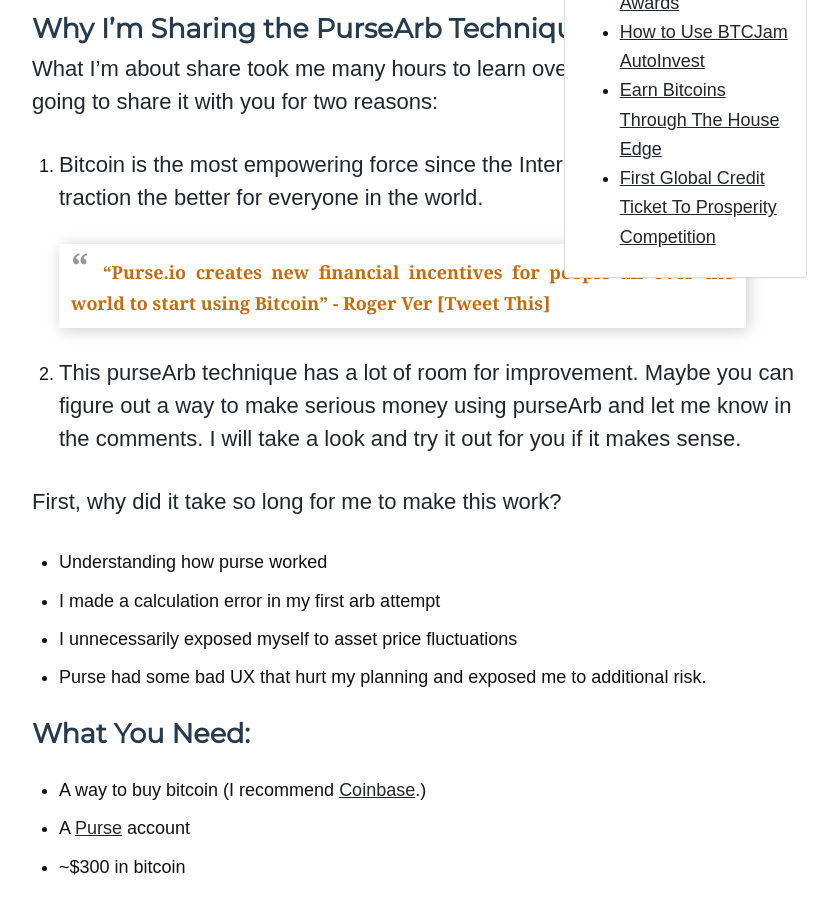
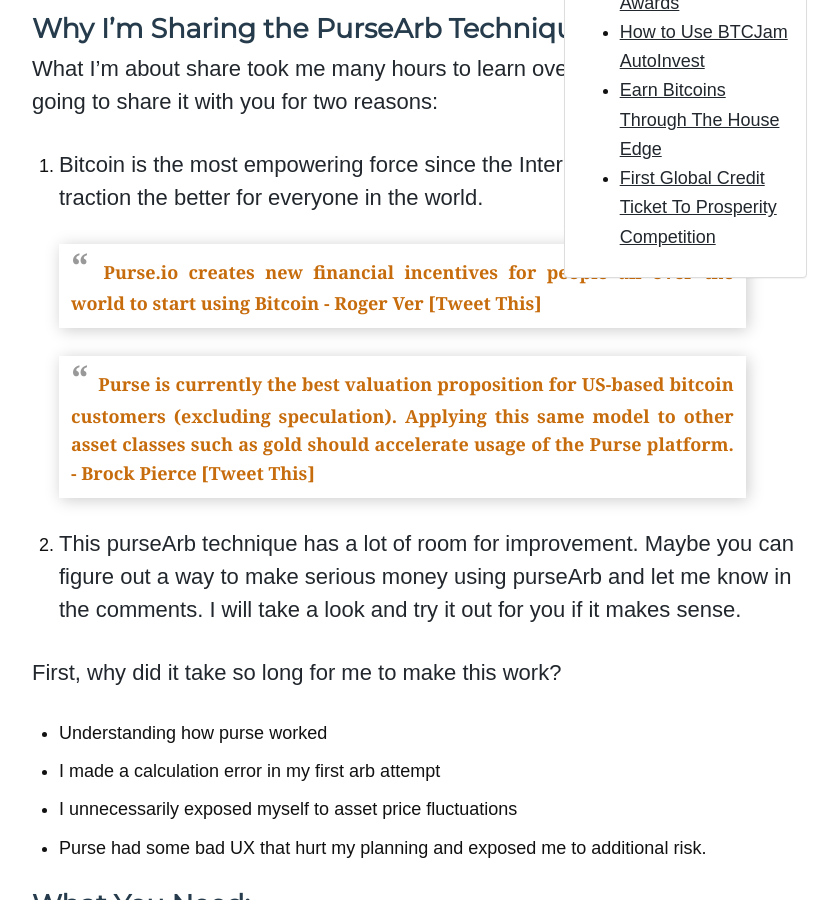
Before and after one commit to davidsilvasmith/bitcoinbulls.net, a Jekyll site: the page built from _posts/2015-09-08-how-to-make-money-arbitraging-bitcoin-amazon-gold.md, in a window 1280 px wide and 900 px high, scrolled down 1696 px. Shown: the whole window, without its empty margins (228-1066 px from the left). Built offline with Jekyll 4.4.1, drawn with Linux system fonts in a browser that asks for light colours; nearby versions of some CDN libraries; some web fonts are replaced; comment, search, counter and statistics services are not loaded.

Commit message:
added brock pierce quote

```diff
--- a/_posts/2015-09-08-how-to-make-money-arbitraging-bitcoin-amazon-gold.md
+++ b/_posts/2015-09-08-how-to-make-money-arbitraging-bitcoin-amazon-gold.md
@@ -39,7 +39,9 @@
 
 1. Bitcoin is the most empowering force since the Internet. The sooner it gains traction the better for everyone in the world.
 
-	>[“Purse.io creates new financial incentives for people all over the world to start using Bitcoin” - Roger Ver [Tweet This]](http://ctt.ec/U97H3)
+	>[Purse.io creates new financial incentives for people all over the world to start using Bitcoin - Roger Ver [Tweet This]](http://ctt.ec/U97H3)
+
+	>[Purse is currently the best valuation proposition for US-based bitcoin customers (excluding speculation). Applying this same model to other asset classes such as gold should accelerate usage of the Purse platform. - Brock Pierce [Tweet This]](http://ctt.ec/j3Y8i)
 
 2. This purseArb technique has a lot of room for improvement. Maybe you can figure out a way to make serious money using purseArb and let me know in the comments. I will take a look and try it out for you if it makes sense.
 
```
